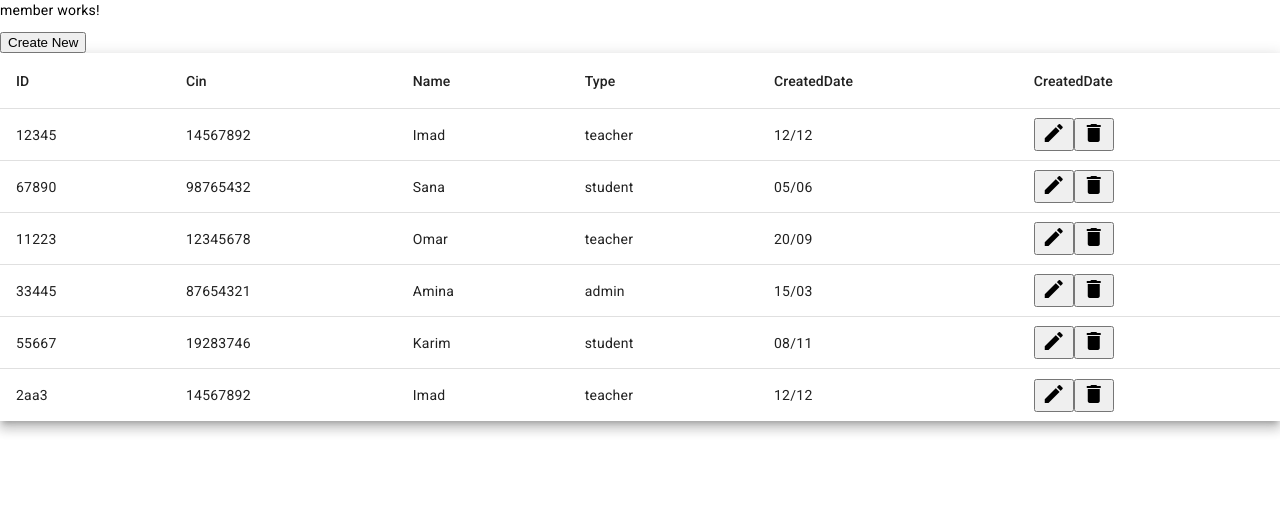
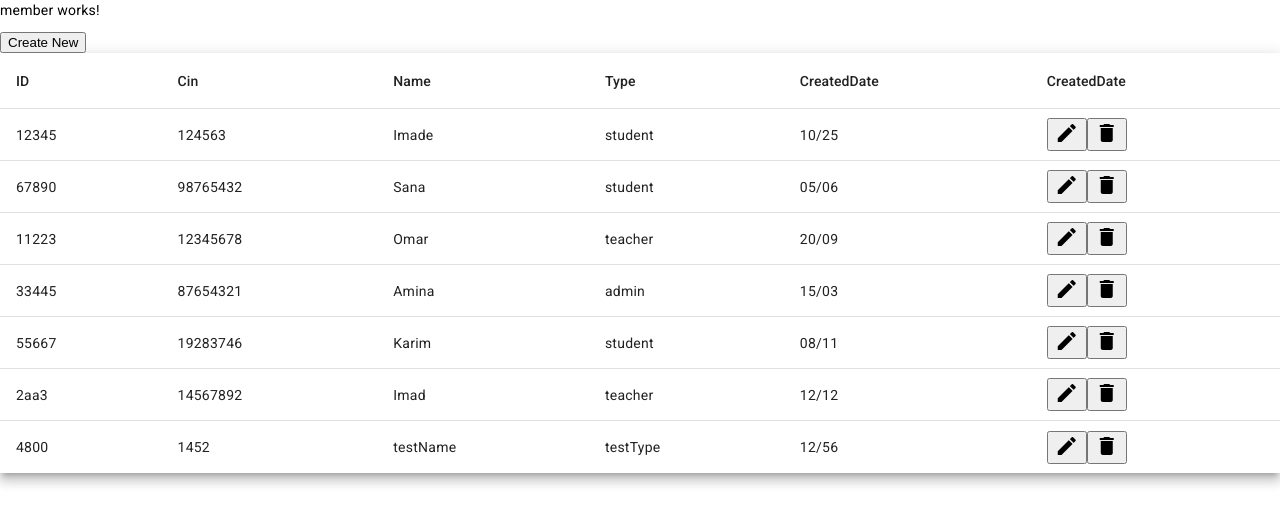
Before and after one commit to youssefhamzaa/AngularProject, an Angular app: page / in a window 1280 px wide. Shown: the top 524 px of the page. Built offline with nearby package versions, Linux system fonts and the light colour scheme; data requests are answered from the project's data file.

Commit message:
14/02/2025 15:47

```diff
--- a/src/Services/member.service.ts
+++ b/src/Services/member.service.ts
@@ -27,5 +27,9 @@ export class MemberService {
   {
     return this.http.get<any>(`http://localhost:3000/member/${memberId}`)
   }
+  updateMember(memberId:string,member:any):Observable<any>
+  {
+    return this.http.put<any>(`http://localhost:3000/member/${memberId}`, member)
+  }
 
 }
--- a/src/app/member-form/member-form.component.ts
+++ b/src/app/member-form/member-form.component.ts
@@ -54,10 +54,17 @@ export class MemberFormComponent implements OnInit{
   }
   onSub():void{
     console.log(this.form.value);
+    const idCourant=this.activatedRoute.snapshot.params['id']
+    if(idCourant){
+      this.MS.updateMember(idCourant,this.form.value).subscribe(()=>{
+        this.router.navigate([''])
+      })
+    }else{
     this.MS.addMember(this.form.value).subscribe(()=>{
       // redirection vers le path home
 
       this.router.navigate([''])
     });
   }
+  }
 }
--- a/src/assets/db.json
+++ b/src/assets/db.json
@@ -1,11 +1,11 @@
 {
   "member": [
     {
-      "id": "12345",
-      "cin": "14567892",
-      "name": "Imad",
-      "type": "teacher",
-      "createdDate": "12/12"
+      "cin": "124563",
+      "name": "Imade",
+      "type": "student",
+      "createdDate": "10/25",
+      "id": "12345"
     },
     {
       "id": "67890",
@@ -41,6 +41,13 @@
       "name": "Imad",
       "type": "teacher",
       "createdDate": "12/12"
+    },
+    {
+      "id": "4800",
+      "cin": "1452",
+      "name": "testName",
+      "type": "testType",
+      "createdDate": "12/56"
     }
   ]
 }
```
